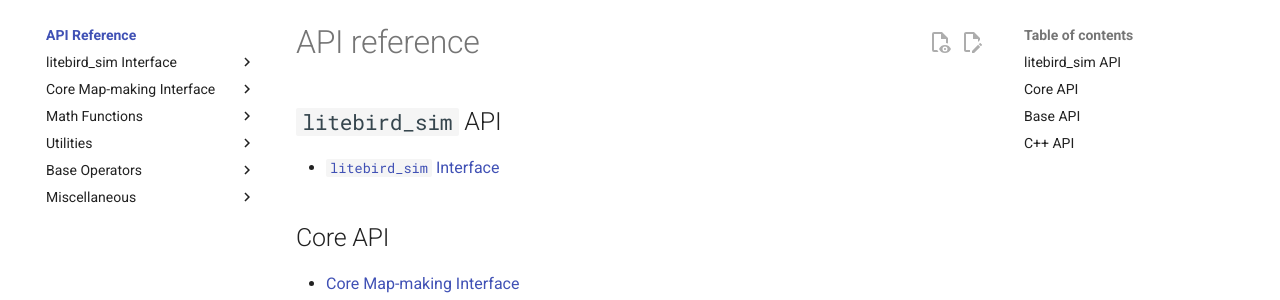
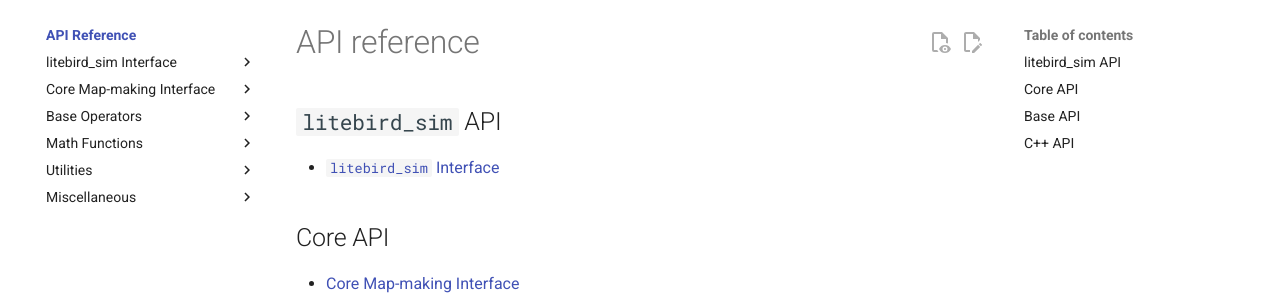
Before and after one commit to anand-avinash/BrahMap, an MkDocs documentation site: the page built from docs/api_reference/index.md, in a window 1280 px wide. Shown: the part 124-424 px from the top of the page. Built offline with MkDocs 1.6.1 and Material for MkDocs 9.7.7, drawn with Linux system fonts in a browser that asks for light colours; comment, search, counter and statistics services are not loaded; part of the change alters nothing that is shown.

Commit message:
added more formatting options in mkdocs configuration and updated the docs layout

```diff
--- a/mkdocs.yaml
+++ b/mkdocs.yaml
@@ -108,9 +108,18 @@ plugins:
             # force_inspection: true  # Force import (see if it works for extensions)
             show_signature: true  # show function signature
             show_signature_annotations: true  # show signature annotation
-            inherited_members: false
-            # summary: true
+            summary: true
             show_docstring_raises: false
+            # show_inheritance_diagram: true
+            # inheritance_diagram_direction: LR
+            group_by_category: true
+            show_category_heading: true
+            show_symbol_type_heading: true
+            show_symbol_type_toc: true
+            inherited_members: true
+            members_order: "source"
+            modernize_annotations: true
+            relative_crossrefs: true
   - search # Enable search
 
 ### Page tree
@@ -162,17 +171,6 @@ nav:
       - separate_map_vectors: api_reference/core/separate_map_vectors.md
       - GLSResult: api_reference/core/GLSResult.md
 
-    - Math Functions:
-      - api_reference/math_functions/index.md
-      - parallel_norm: api_reference/math_functions/parallel_norm.md
-      - cg: api_reference/math_functions/cg.md
-
-    - Utilities:
-      - api_reference/utilities/index.md
-      - bash_colors: api_reference/utilities/bash_colors.md
-      - modify_numpy_context: api_reference/utilities/modify_numpy_context.md
-      - plot_LinearOperator: api_reference/utilities/plot_LinearOperator.md
-
     - Base Operators:
       - api_reference/base_operators/index.md
       - BaseLinearOperator: api_reference/base_operators/BaseLinearOperator.md
@@ -194,6 +192,17 @@ nav:
       - BaseBlockDiagNoiseCovLinearOperator: api_reference/base_operators/BaseBlockDiagNoiseCovLinearOperator.md
       - BaseBlockDiagInvNoiseCovLinearOperator: api_reference/base_operators/BaseBlockDiagInvNoiseCovLinearOperator.md
 
+    - Math Functions:
+      - api_reference/math_functions/index.md
+      - parallel_norm: api_reference/math_functions/parallel_norm.md
+      - cg: api_reference/math_functions/cg.md
+
+    - Utilities:
+      - api_reference/utilities/index.md
+      - bash_colors: api_reference/utilities/bash_colors.md
+      - modify_numpy_context: api_reference/utilities/modify_numpy_context.md
+      - plot_LinearOperator: api_reference/utilities/plot_LinearOperator.md
+
     - Miscellaneous:
       - api_reference/misc/index.md
       - TypeChangeWarning: api_reference/misc/TypeChangeWarning.md
```
